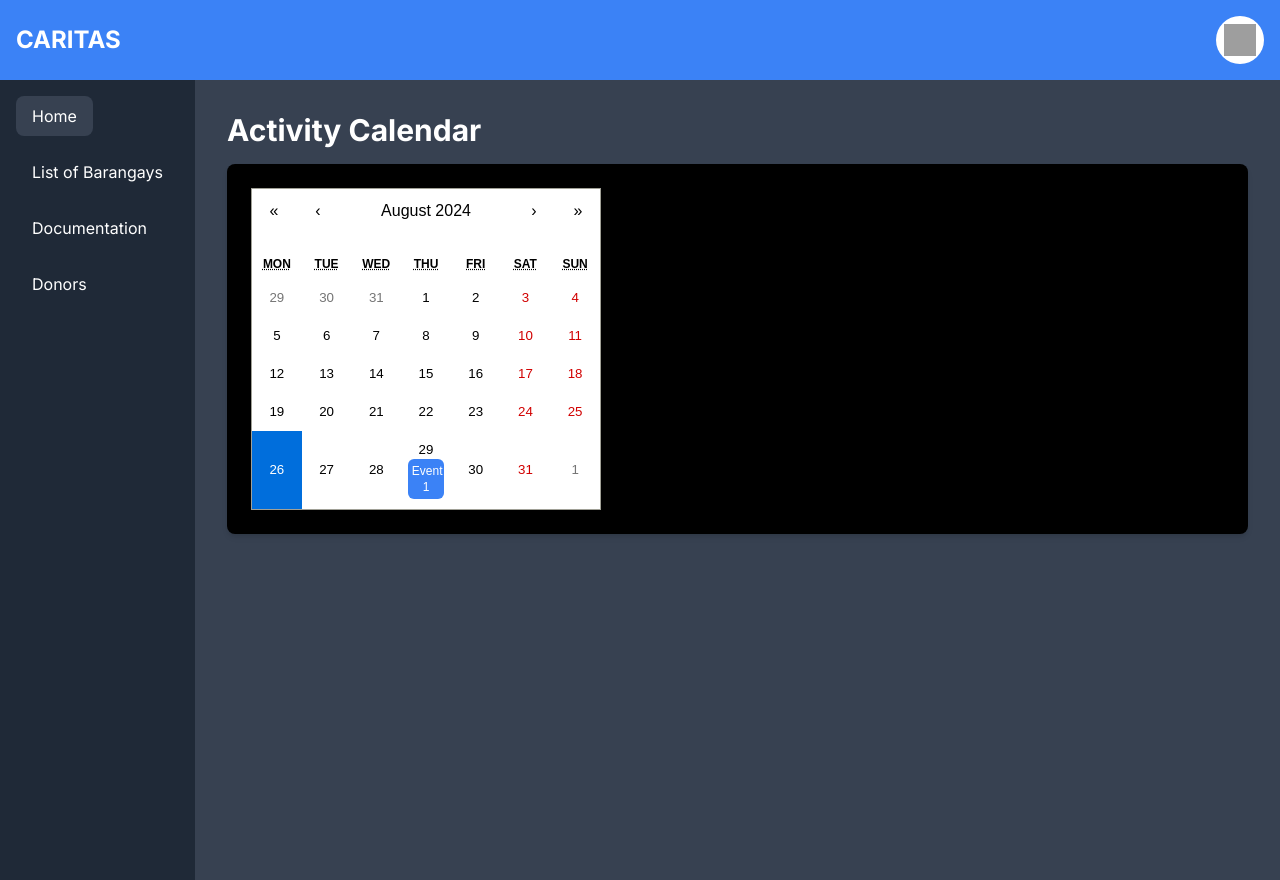
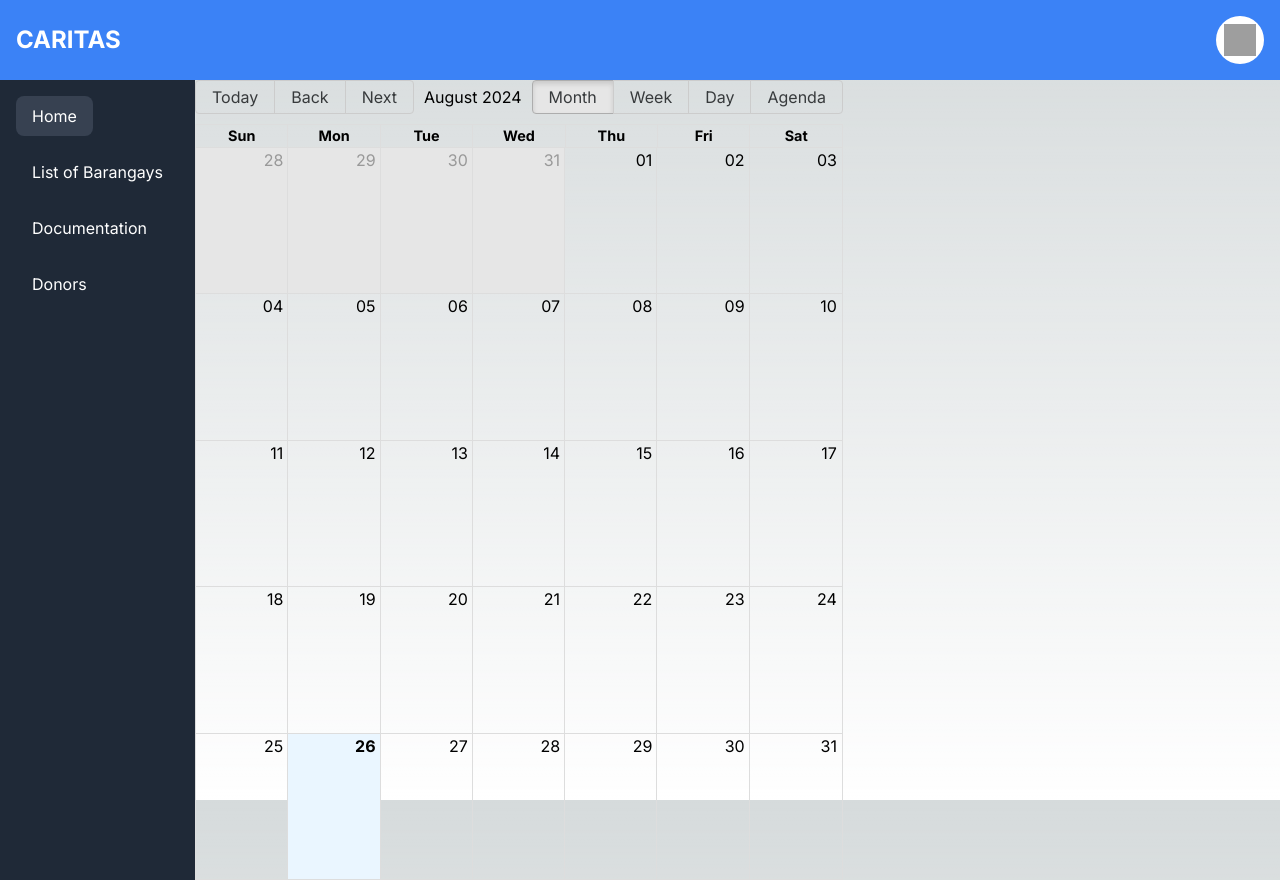
Before and after one commit to Caritas-200/caritas, a Next.js app: page /home in a window 1280 px wide. Built offline with nearby package versions, Linux system fonts and the light colour scheme; grey boxes are pictures that could not be loaded.

Commit message:
feat: add bigcalendar for events

```diff
--- a/src/app/(ui)/home/page.tsx
+++ b/src/app/(ui)/home/page.tsx
@@ -2,6 +2,7 @@ import React from "react";
 import Header from "@/app/components/Header";
 import LeftNav from "@/app/components/Nav";
 import Calendar from "@/app/components/Calendar";
+import BigCalendar from "@/app/components/BigCalendar";
 
 const HomeDashboard: React.FC = () => {
   return (
@@ -9,7 +10,7 @@ const HomeDashboard: React.FC = () => {
       <Header />
       <div className="flex flex-row flex-1">
         <LeftNav />
-        <Calendar />
+        <BigCalendar />
       </div>
     </div>
   );
--- a/src/app/components/BigCalendar.tsx
+++ b/src/app/components/BigCalendar.tsx
@@ -1,34 +1,34 @@
+"use client";
+
 import React from "react";
-import { Calendar, momentLocalizer, Event } from "react-big-calendar";
+import { Calendar, momentLocalizer } from "react-big-calendar";
 import moment from "moment";
+import "react-big-calendar/lib/css/react-big-calendar.css"; // Import styles
 
-// Create a localizer with moment.js
 const localizer = momentLocalizer(moment);
 
-// Define types for the events if they are passed as props
-interface MyCalendarProps {
-  events: Event[];
-}
-
-// Example events list, you should replace it with actual event data or fetch it from props
-const myEventsList: Event[] = [
-  // Replace this with your event data
+// Hardcoded events for demonstration
+const myEventsList = [
   {
-    title: "Event 1",
-    start: new Date(),
-    end: new Date(),
+    title: "Meeting with Team",
+    start: new Date(2024, 8, 25, 10, 0), // September 25, 2024, 10:00 AM
+    end: new Date(2024, 8, 25, 11, 0), // September 25, 2024, 11:00 AM
   },
-  // Add more events as needed
+  {
+    title: "Project Deadline",
+    start: new Date(2024, 8, 30, 17, 0), // September 30, 2024, 5:00 PM
+    end: new Date(2024, 8, 30, 18, 0), // September 30, 2024, 6:00 PM
+  },
 ];
 
-const MyCalendar: React.FC<MyCalendarProps> = ({ events }) => (
-  <div>
+const MyCalendar: React.FC = () => (
+  <div style={{ height: "100vh" }}>
     <Calendar
       localizer={localizer}
-      events={events}
+      events={myEventsList}
       startAccessor="start"
       endAccessor="end"
-      style={{ height: 500 }}
+      style={{ height: "100%" }}
     />
   </div>
 );
```
